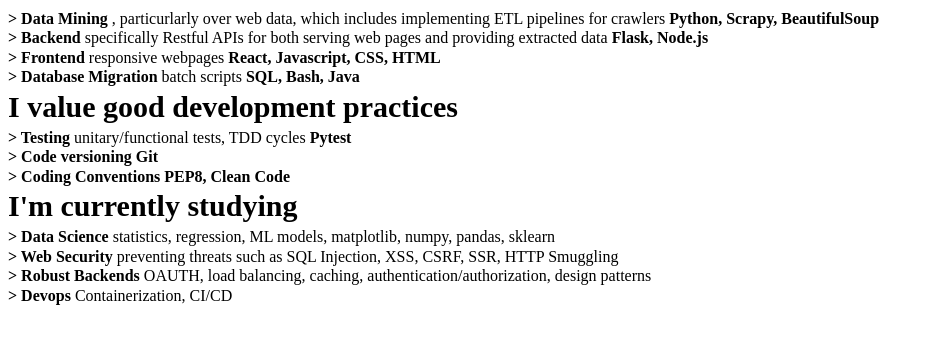
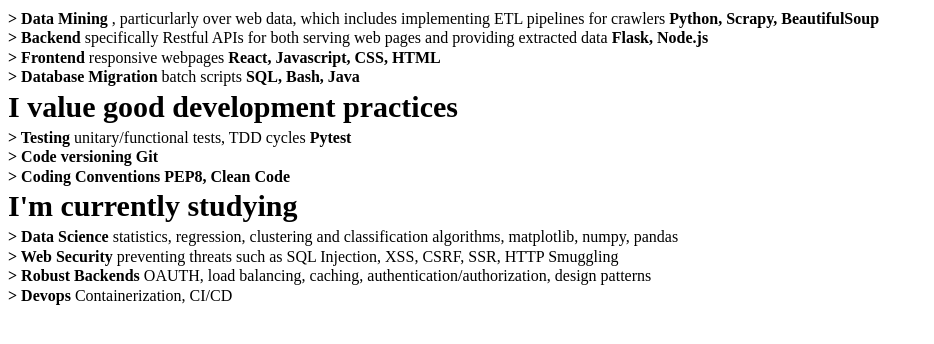
Before and after one commit to nluizsoliveira/pure-js-SPA-POC, a website: page public/components/about/view.html in a window 1280 px wide. Shown: the part 390-734 px from the top of the page, without its empty margins (0-934 px from the left). Drawn offline with Linux system fonts and the light colour scheme.

Commit message:
refactor: update about

```diff
--- a/public/components/about/view.html
+++ b/public/components/about/view.html
@@ -85,8 +85,7 @@
     <div class = "listWrapper">
         <span class = "listItem">
             <bold> > Data Science </bold>
-            statistics, regression, ML models, matplotlib, numpy, pandas,
-            sklearn
+            statistics, regression, clustering and classification algorithms, matplotlib, numpy, pandas
         </span>
         <span class = "listItem">
             <bold> > Web Security </bold>
```
